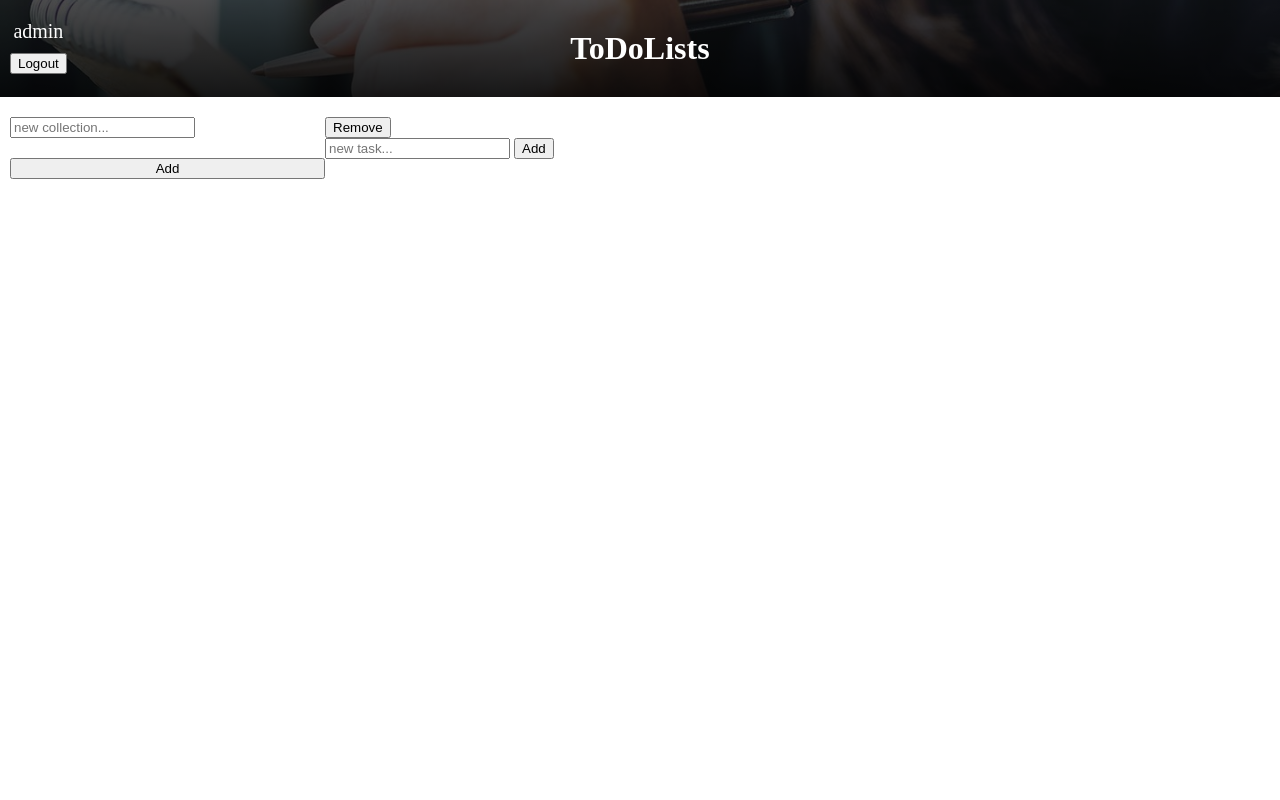
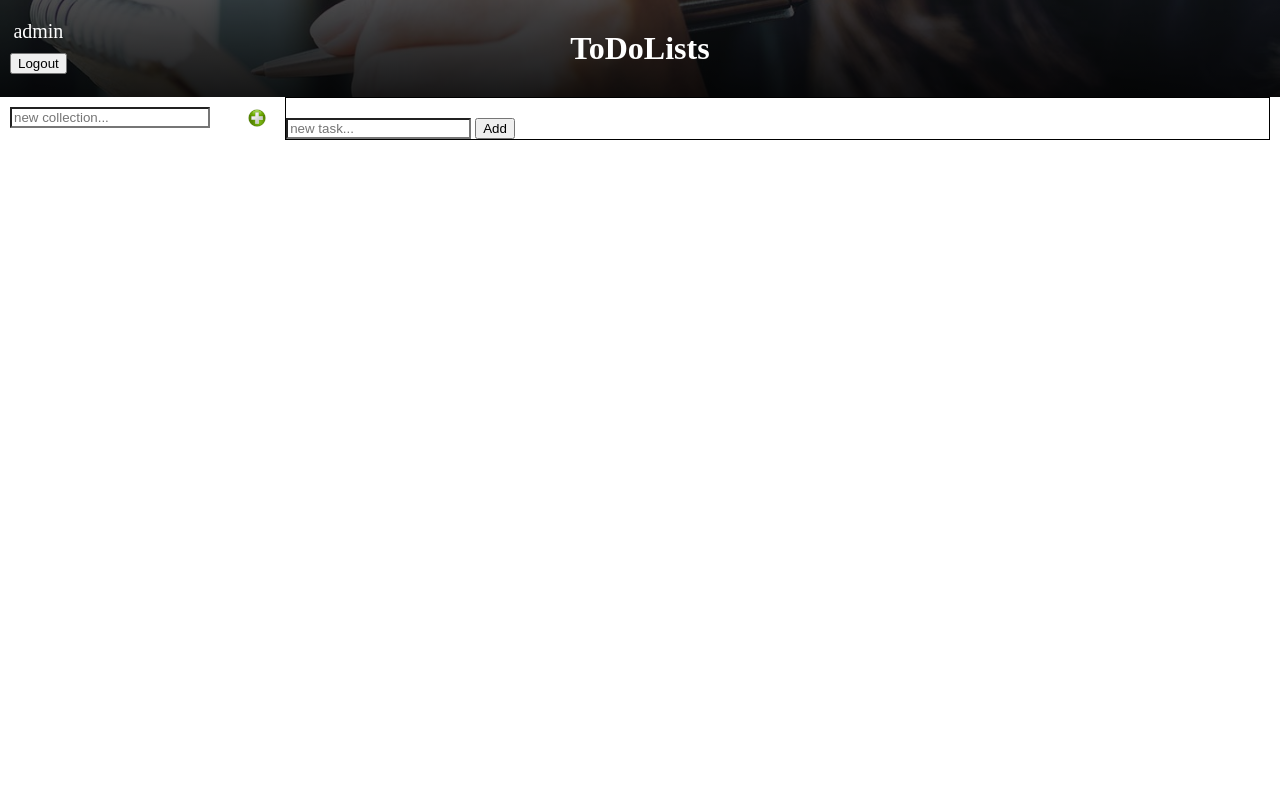
Before and after one commit to gralito/homeHelperWeb, a Django app: template todolist/templates/todolist/index.html in a window 1280 px wide. Run offline with Django 3.2, Linux system fonts and the light colour scheme; the template is opened without the code that fills it: values that come from a table or form of the project are taken from there, others are empty; data comes from the database, SQL or seed files in the repository; both versions use the stored data as it was after the commit.

Commit message:
ADD ICONS + NAVBAR ALMOST OK

```diff
--- a/static/css/display.css
+++ b/static/css/display.css
@@ -1,21 +1,21 @@
 /*** GENERAL DISPLAY ***/
 
+/* DEBUG */
+.debug-border {
+    border: black 1px solid;
+}
+
 /* COLUMNS */
-.col-25 {
+.col-20 {
     display: inline-block;
-    width: 25%;
+    width: 20%;
 }
-.col-75 {
-    width: 75%;
+.col-80 {
+    width: 78%;
     float: right;
 }
 
-/* MARGIN */
-.mt-20 {
-    margin-top: 20px;
+/* WIDTH */
+.w-75 {
+    width: 75%;
 }
-
-/* WIDTH */
-.w-100 {
-    width: 100%;
-}
--- a/static/css/style.css
+++ b/static/css/style.css
@@ -16,7 +16,7 @@
 } */
 
 /* MAIN CONTENT */
-.home-content {
+/* .home-content {
     width: 100%;
     float: right;
-}
+} */
--- a/templates/base.html
+++ b/templates/base.html
@@ -11,18 +11,13 @@
     <script src="https://cdn.jsdelivr.net/npm/htmx.org@2.0.8/dist/htmx.min.js" integrity="sha384-/TgkGk7p307TH7EXJDuUlgG3Ce1UVolAOFopFekQkkXihi5u/6OCvVKyz1W+idaz" crossorigin="anonymous"></script>
 </head>
 <body>
-    <!-- <ul class="home-nav">
-        <li class="home-m-0">Home</li>
-        <li class="home-m-0">ToDo Lists</li>
-    </ul> -->
 
-    <div class="home-content">
-        {% block content %}
-        {% endblock %}
-    </div>
+    {% block content %}
+    {% endblock %}
 
     <!-- JAVASCRIPT -->
     <script src="{% static 'todolist/js/tools.js' %}"></script>
     <script src="{% static 'todolist/js/todolist.js' %}"></script>
+
 </body>
 </html>
--- a/todolist/static/todolist/css/style.css
+++ b/todolist/static/todolist/css/style.css
@@ -2,10 +2,15 @@
 body {
     margin: 0;
     box-sizing: border-box;
+
 }
+input {
+    -webkit-appearance: none;
+    appearance: none;
+    }
 
 
-/*** TOP BAR ***/
+/*** TITLE BAR ***/
 
 /* TITLE BAR */
 .todolist-title {
@@ -36,10 +41,41 @@ body {
 }
 
 
-/*** CONTENT ***/
-.main-content {
-    margin: 0px 10px;
+/*** MAIN CONTENT ***/
+main {
+    margin-left: 10px;
+    margin-right: 10px;
+    height: 100%;
 }
-.todolist-form-collection {
-    overflow: auto;
+
+/* TODOLIST NAVBAR */
+.todolist-nav {
+    position: fixed;
+    height: 100%;
 }
+.todolist-nav nav {
+    padding-top: 10px;
+}
+.todolist-nav form {
+    display: flex;
+    justify-content: space-between;
+    align-items: center;
+}
+.todolist-nav-button {
+    margin-left: 3px;
+    border-radius: 10px;
+    align-items: center;
+}
+.todolist-collection {
+    margin-bottom: 10px;
+    justify-content: space-between;
+    align-items: center;
+    display: flex;
+}
+.todolist-icon {
+    height: 18px;
+
+}
+.todolist-action-button {
+    display: flex;
+}
--- a/todolist/static/todolist/js/tools.js
+++ b/todolist/static/todolist/js/tools.js
@@ -6,7 +6,7 @@ function getCollectionFromUrl() {
 
 
 function setCurrentCollectionTitle () {
-    let buttons = document.querySelectorAll(".todolist-collection-button");
+    let buttons = document.querySelectorAll(".todolist-nav-button");
     buttons.forEach(button => {
         button.addEventListener("click", () => {
             let title = document.body.getElementsByClassName("todolist-current-collection")[0];
--- a/todolist/templates/todolist/index.html
+++ b/todolist/templates/todolist/index.html
@@ -1,8 +1,9 @@
 {% extends 'base.html' %}
+{% load static %}
 
 {% block content %}
     <!-- TITLE BAR -->
-    <div class="todolist-title">
+    <header class="todolist-title">
         <div class="todolist-log">
             <p>{{ current_user }}</p>
             <form action="{% url 'logout' %}" method="post">
@@ -11,40 +12,33 @@
             </form>
         </div>
         <h1>ToDoLists</h1>
-    </div>
+    </header>
 
-    <div class="main-content">
+    <main>
         <!-- COLLECTIONS -->
-        <div class="col-25">
-            <div id="collections">
+        <div class="col-20 todolist-nav">
+            <nav id="collections">
                 {% for collection in collections %}
                     {% include 'todolist/collection.html' with collection=collection %}
                 {% endfor %}
-            </div>
-            <div class="todolist-form-collection">
-                <form method="POST">
-                    {% csrf_token %}
-                    <input class="todolist-input-add mt-20" type='text' placeholder='new collection...' name="collection"/>
-                    <button class="todolist-button-add mt-20 w-100"
-                            hx-post="{% url 'todolist:add-collection' %}"
-                            hx-target="#collections"
-                            hx-swap="beforeend"
-                            type=submit>
-                        Add
-                    </button>
-                </form>
-            </div>
+            </nav>
+            <form method="POST">
+                {% csrf_token %}
+                <input class="todolist-input-add w-75" type='text' placeholder='new collection...' name="collection"/>
+                <img src="{% static 'todolist/img/todolist-icon-add.png' %}"
+                    class="todolist-icon todolist-button-add todolist-action-button"
+                    hx-post="{% url 'todolist:add-collection' %}"
+                    hx-target="#collections"
+                    hx-swap="beforeend">
+            </form>
         </div>
 
 
         <!-- TASKS -->
 
-        <div class="col-75">
+        <div class="col-80 debug-border">
 
             <h2 class="todolist-current-collection">{{ collection }}</h2>
-            <form method="POST" action="{% url 'todolist:remove-collection' collection.pk %}">
-                <button type="submit">Remove</button>
-            </form>
 
             <form method="POST">
                 {% csrf_token %}
@@ -61,5 +55,5 @@
                 {% include 'todolist/tasks.html' with tasks=tasks %}
             </div>
         </div>
-    </div>
+    </main>
 {% endblock %}
--- a/todolist/templates/todolist/task.html
+++ b/todolist/templates/todolist/task.html
@@ -1,4 +1,4 @@
-<div  class="todolist-task">
+<div class="debug-border">
     <form method="POST">
         {% csrf_token %}
         <input  hx-post="{% url 'todolist:toggle-done' task.pk %}"
```
Also changed, not shown: todolist/templates/todolist/collection.html (+8 -6 lines), db.sqlite3, todolist/static/todolist/img/todolist-icon-add.png (added), todolist/static/todolist/img/todolist-icon-remove.png (added).
